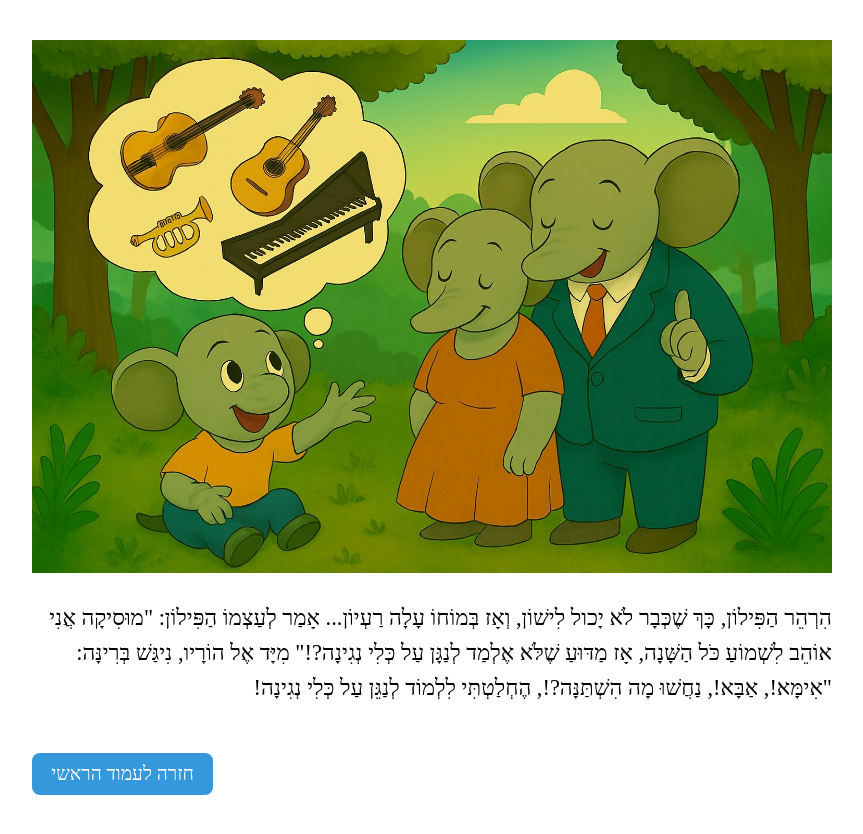
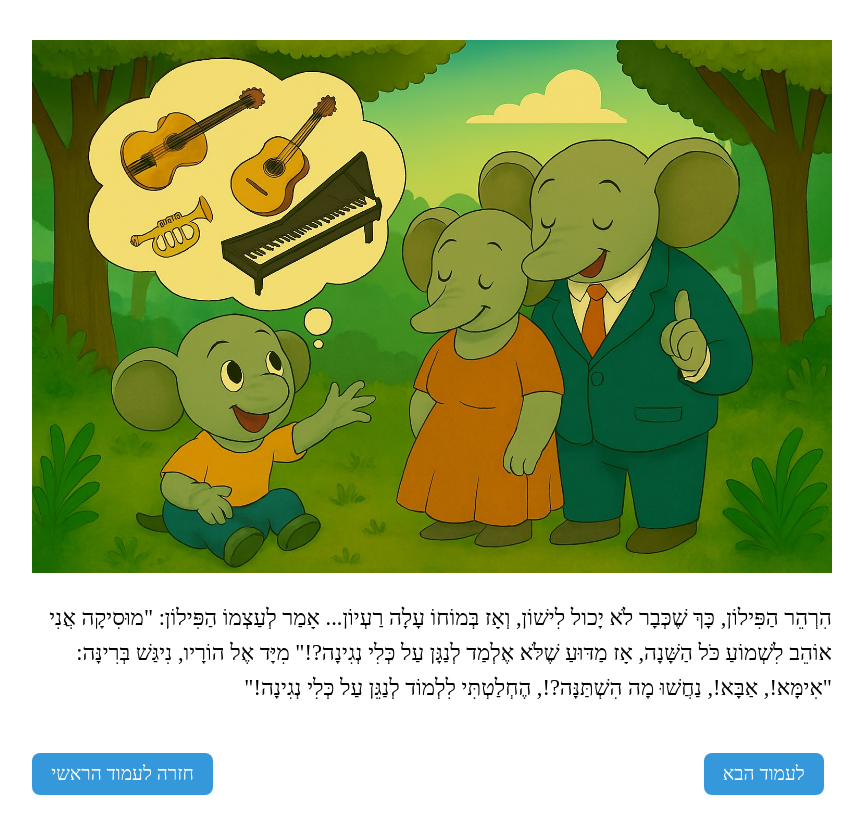
Before and after one commit to MMel25/storybook, a Next.js app: page /page3 in a window 1280 px wide. Shown: the whole page, without its empty margins (208-1071 px from the left). Built offline with nearby package versions, Linux system fonts and the light colour scheme.

Commit message:
Update page3.tsx

```diff
--- a/pages/page3.tsx
+++ b/pages/page3.tsx
@@ -1,6 +1,6 @@
 import StoryPage from '../components/StoryPage';
 
-export default function Page4() {
+export default function Page3() {
   return (
     <StoryPage
       title=""
@@ -11,8 +11,8 @@ export default function Page4() {
 עַל כְּלִי נְגִינָה?!"
 מִיָּד אֶל הוֹרָיו, נִיגַּשׁ בְּרִינָּה:
 "אִימָּא!, אַבָּא!, נַחֲשׁוּ מָה הִשְׁתַּנָּה?!,
-הֶחְלַטְתִּי לִלְמוֹד לְנַגֵּן עַל כְּלִי נְגִינָה!
-`}
+הֶחְלַטְתִּי לִלְמוֹד לְנַגֵּן עַל כְּלִי נְגִינָה!"`}
+      nextPage="/page4"
     />
   );
 }
```
